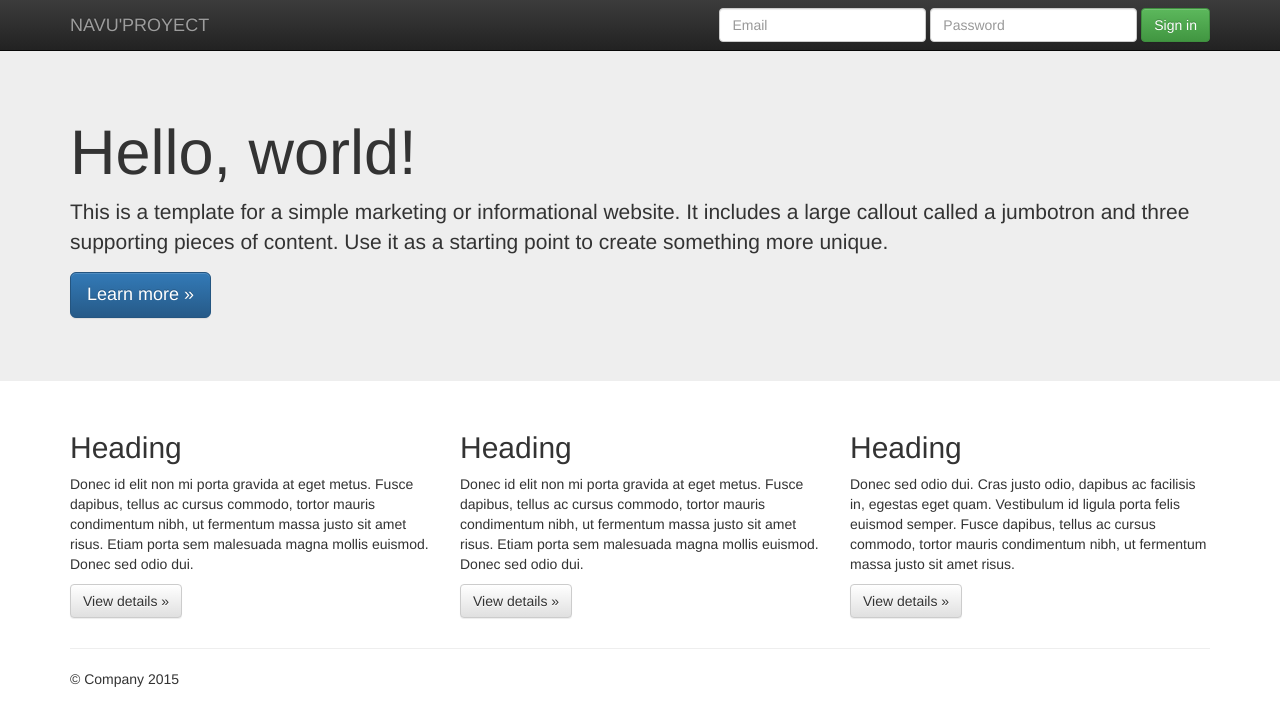
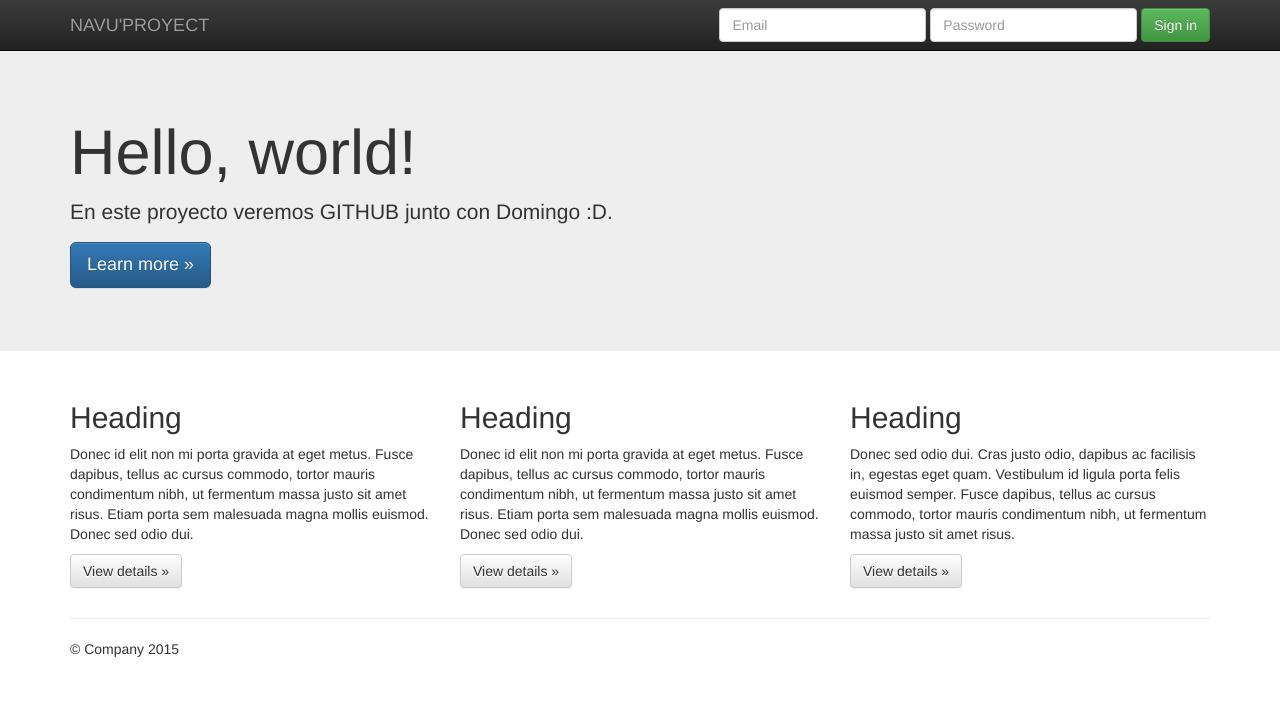
Before and after one commit to Nahuelelchino/GIT-Falabella, a plain HTML site: page index.html in a window 1280 px wide. Drawn offline with nearby package versions, Linux system fonts and the light colour scheme.

Commit message:
Se agrega un nuevo parrafo en la linea 59 para el cambio numero 7

```diff
--- a/index.html
+++ b/index.html
@@ -56,7 +56,7 @@
     <div class="jumbotron">
       <div class="container">
         <h1>Hello, world!</h1>
-        <p>This is a template for a simple marketing or informational website. It includes a large callout called a jumbotron and three supporting pieces of content. Use it as a starting point to create something more unique.</p>
+        <p>En este proyecto veremos GITHUB junto con Domingo :D.</p>
         <p><a class="btn btn-primary btn-lg" href="#" role="button">Learn more &raquo;</a></p>
       </div>
     </div>
```
